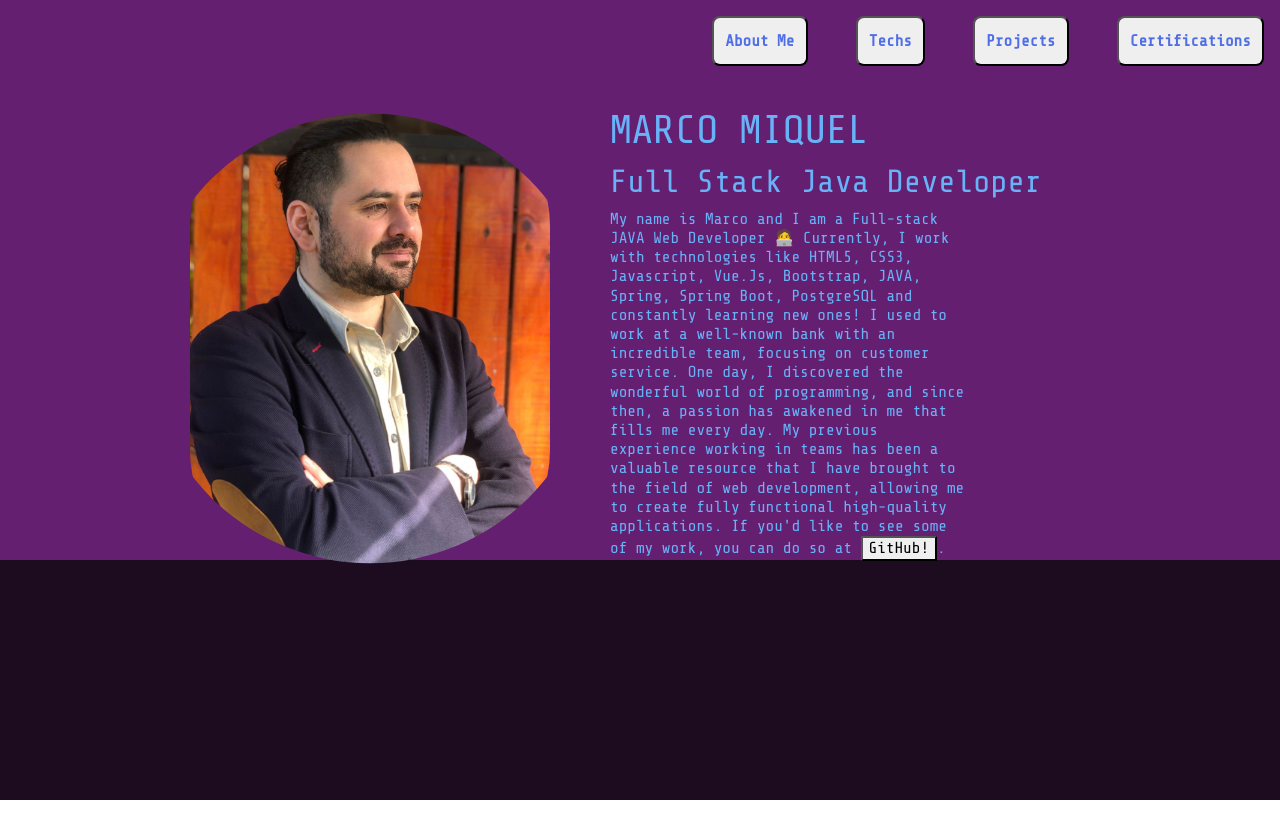
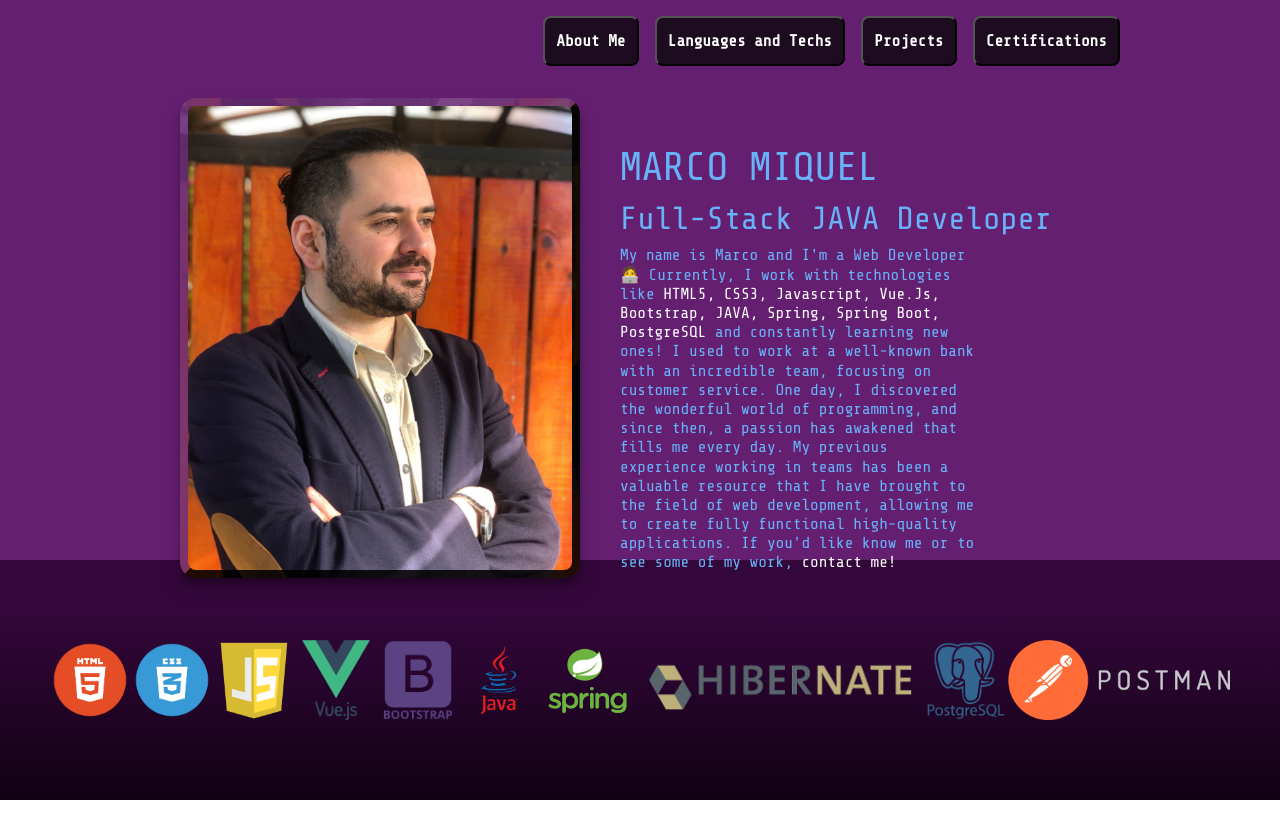
Before and after one commit to miquelmarco/Portfolio, a plain HTML site: page index.html in a window 1280 px wide. After the commit the page ends 800 px from the top, so only its background shows below. Drawn offline with nearby package versions, Linux system fonts and the light colour scheme.

Commit message:
added index content

```diff
--- a/assets/styles/style.css
+++ b/assets/styles/style.css
@@ -1,4 +1,4 @@
-*{
+* {
     box-sizing: border-box;
     color: #68b2f8;
     color: #506ee5;
@@ -13,34 +13,66 @@
 header {
     min-height: 70vh;
     max-height: 70vh;
-    background-color: #651f71;;
+    background-color: #651f71;
+    ;
 }
 
 main {
     min-height: 30vh;
     max-height: 30vh;
-    background-color:#1d0c20;
-}
-
-footer {
-    min-height: 50vh;
+    background-color: #1d0c20;
+    background: rgb(16, 1, 18);
+    background: linear-gradient(0deg, rgb(17, 1, 19) 0%, rgb(52, 7, 59) 80%);
 }
 
 /* index edit */
 
-.myImg {
+.myImgContainer {
     height: 30rem;
-    clip-path: circle(53%);
-    border-radius: 8rem;
+    width: 25rem;
+    background-image: url(../images/myProfileImg.jpg);
+    background-size: cover;
+    border-radius: 1rem;
+    border-style: outset;
+    border-color: #1d0c20de;
+    border-width: 0.5rem;
+    margin-bottom: 3rem !important;
+    box-shadow: rgba(0, 0, 0, 0.19) 0px 10px 20px, rgba(0, 0, 0, 0.23) 0px 6px 6px;
+    transition: 1.5s;
 }
 
 .myInfo {
     color: #68b2f8;
+    transition: 4s;
+}
+
+.presentationSpan {
+    color: white;
 }
 
 .btnhead {
-    color: #506ee5;
+    color: white;
     font-weight: 900;
     border-radius: 0.5rem;
     padding: 0.7rem;
+    background-color: #1d0c20;
 }
+
+/* mainfoot edit */
+
+.logoFoot {
+    height: 3rem;
+}
+
+.btnFoot {
+    background-color: #651f71;
+    padding: 0.5rem;
+    color: white;
+    border-radius: 0.5rem;
+}
+
+/* tech edit */
+
+.techImg {
+    height: 5rem;
+}
--- a/index.html
+++ b/index.html
@@ -10,6 +10,7 @@
     <link href="https://cdn.jsdelivr.net/npm/bootstrap@5.3.1/dist/css/bootstrap.min.css" rel="stylesheet"
         integrity="sha384-4bw+/aepP/YC94hEpVNVgiZdgIC5+VKNBQNGCHeKRQN+PtmoHDEXuppvnDJzQIu9" crossorigin="anonymous">
     <link rel="stylesheet" href="https://cdn.jsdelivr.net/npm/bootstrap-icons@1.10.5/font/bootstrap-icons.css">
+    <link rel="stylesheet" href="https://cdnjs.cloudflare.com/ajax/libs/animate.css/4.1.1/animate.min.css" />
     <link rel="stylesheet" href="./assets/styles/style.css">
     <link rel="shortcut icon" href="./assets/images/faviconLogo.png" type="image/x-icon">
     <title>Document</title>
@@ -17,43 +18,73 @@
 
 <body>
     <header class="d-flex flex-column justify-content-between align-items-center">
-        <nav class="d-flex w-100 justify-content-end gap-3 m-3">
-            <a class="mx-3" href="#"><button class="btnhead">About Me</button></a>
-            <a class="mx-3" href="#"><button class="btnhead">Techs</button></a>
-            <a class="mx-3" href="#"><button class="btnhead">Projects</button></a>
-            <a class="mx-3" href="#"><button class="btnhead">Certifications</button></a>
+        <nav class="nav w-75 d-flex justify-content-end gap-3 m-3 animate__animated animate__slideInDown">
+            <button class="btnhead">About Me</button>
+            <button class="btnhead">Languages and Techs</button>
+            <button class="btnhead">Projects</button>
+            <button class="btnhead">Certifications</button>
         </nav>
         <div class="d-flex w-75 justify-content-around m-3">
-            <img class="myImg" src="./assets/images/myProfileImg.jpg" alt="myImage" title="my image">
+            <div class="myImgContainer animate__animated animate__slideInLeft">
+                <!-- <img class="myImg" src="./assets/images/myProfileImg.jpg" alt="myImage" title="my image"> -->
+            </div>
             <div class="myInfo w-50 d-flex flex-column justify-content-center">
-                <h1>MARCO MIQUEL</h1>
-                <h2>Full Stack Java Developer</h2>
-                <h6 class="w-75">My name is Marco and I am a Full-stack JAVA Web Developer 🧑‍💻
-
-                    Currently, I work with technologies like HTML5, CSS3, Javascript, Vue.Js, Bootstrap, JAVA, Spring,
-                    Spring Boot, PostgreSQL and constantly learning new ones!
-
+                <h1 class="animate__animated animate__slideInRight">MARCO MIQUEL</h1>
+                <h2 class="animate__animated animate__slideInRight">Full-Stack JAVA Developer</h2>
+                <h6 class="w-75 animate__animated animate__slideInRight">My name is Marco and I'm a Web Developer 🧑‍💻
+                    Currently, I work with technologies like <span class="presentationSpan">HTML5, CSS3, Javascript,
+                        Vue.Js, Bootstrap, JAVA, Spring,
+                        Spring Boot, PostgreSQL </span>and constantly learning new ones!
                     I used to work at a well-known bank with an incredible team, focusing on customer service. One day,
-                    I discovered the wonderful world of programming, and since then, a passion has awakened in me that
+                    I discovered the wonderful world of programming, and since then, a passion has awakened that
                     fills me every day.
-
                     My previous experience working in teams has been a valuable resource that I have brought to the
                     field of web development, allowing me to create fully functional high-quality applications.
-
-                    If you'd like to see some of my work, you can do so at <a target="_blank" href="https://github.com/miquelmarco"><button>GitHub!</button></a>.</h6>
+                    If you'd like know me or to see some of my work, <span class="presentationSpan">contact me!</span>
+                </h6>
             </div>
         </div>
     </header>
-    <main>
+    <main class="d-flex align-items-center">
+        <!-- <section class="w-100 d-flex justify-content-evenly animate__animated animate__slideInUp">
+            <a class="text-decoration-none" target="_blank" href="https://www.linkedin.com/in/marco-miquel/">
+                <img class="logoFoot" src="./assets/images/linkedinBlue.png" alt="LinkedIn" title="LinkedIn">
+                <button class="btnFoot">LinkedIn!</button>
+            </a>
+            <a class="text-decoration-none" target="_blank" href="https://github.com/miquelmarco">
+                <img class="logoFoot" src="./assets/images/githubLogo.png" alt="GitHub" title="GitHub">
+                <button class="btnFoot">GitHub!</button>
+            </a>
+            <a class="text-decoration-none" href="mailto:miquel.marco@outlook.com">
+                <img class="logoFoot" src="./assets/images/mailBlue.png" alt="">
+                <button class="btnFoot">miquel.marco@outlook.com</button>
+            </a>
+            <a class="text-decoration-none" href="./assets/docs/Marco Miquel ENG.pdf" download>
+                <img class="logoFoot" src="./assets/images/cv1Blue.png" alt="cv">
+                <button class="btnFoot">Download My CV!</button>
+            </a>
+        </section> -->
 
+        <section class="w-100">
+            <div class="d-flex justify-content-evenly m-5">
+                <img class="techImg" src="./assets/images/HTML.png" alt="HTML" title="HTML">
+                <img class="techImg" src="./assets/images/CSS.png" alt="CSS" title="CSS">
+                <img class="techImg" src="./assets/images/Javascript.png" alt="Javascript" title="Javascript">
+                <img class="techImg" src="./assets/images/Vue.png" alt="Vue.Js" title="Vue.Js">
+                <img class="techImg" src="./assets/images/Bootstrap.png" alt="Bootstrap" title="Bootstrap">
+                <img class="techImg" src="./assets/images/JAVA.png" alt="JAVA" title="JAVA">
+                <img class="techImg" src="./assets/images/Spring.png" alt="Spring" title="Spring Framework">
+                <img class="techImg" src="./assets/images/Hibernate.png" alt="Hibernate" title="Hibernate ORM">
+                <img class="techImg" src="./assets/images/PostgreSQL.png" alt="PostgreSQL" title="PostgreSQL">
+                <img class="techImg" src="./assets/images/Postman.png" alt="Postman" title="Postman">
+            </div>
+        </section>
     </main>
-    <footer>
-
-    </footer>
     <script src="https://cdn.jsdelivr.net/npm/bootstrap@5.3.1/dist/js/bootstrap.bundle.min.js"
         integrity="sha384-HwwvtgBNo3bZJJLYd8oVXjrBZt8cqVSpeBNS5n7C8IVInixGAoxmnlMuBnhbgrkm"
         crossorigin="anonymous"></script>
     <script src="https://cdn.jsdelivr.net/npm/vue@2.5.16/dist/vue.js"></script>
+    <link rel="stylesheet" href="./assets/scripts/index.js">
 </body>
 
 </html>
```
Also changed, not shown: assets/images/Bootstrap.png (added), assets/images/CSS.png (added), assets/images/HTML.png (added), assets/images/Hibernate.png (added), assets/images/JAVA.png (added), assets/images/Javascript.png (added), assets/images/PostgreSQL.png (added), assets/images/Postman.png (added), assets/images/Spring.png (added), assets/images/Vue.png (added), assets/images/cv1Blue.png (added), assets/images/cv2Blue.png (added), assets/images/faviconLogo.png, assets/images/githubLogo.png (added), 3 more files, 1 other file.
